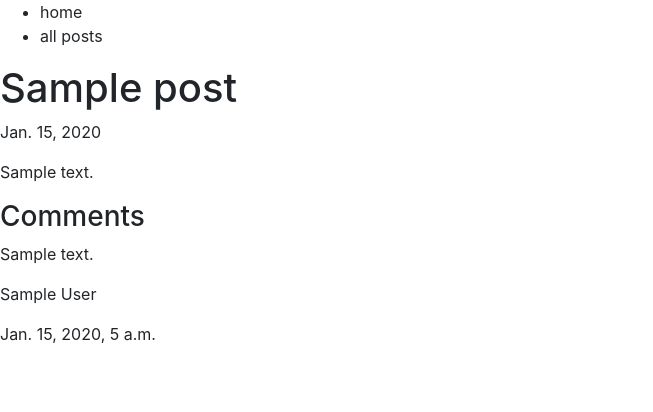
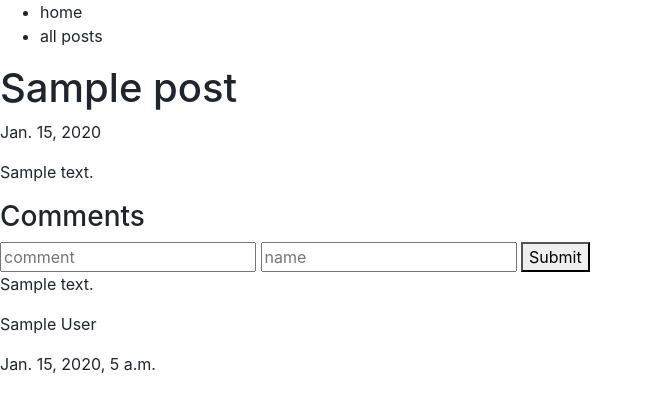
Before and after one commit to rajputd/django-blog-starter, a Django app: page /blog/post/1 in a window 1280 px wide. Shown: the top 412 px of the page, without its empty margins (0-653 px from the left). Run offline with Django 3.2, Linux system fonts and the light colour scheme; tables that the repository leaves empty hold one stand-in row (values such as "Sample post"); some libraries are stand-ins or nearby versions.

Commit message:
Add comment form

```diff
--- a/django_blog_starter/blog/templates/blog/post.html
+++ b/django_blog_starter/blog/templates/blog/post.html
@@ -11,13 +11,26 @@
 
   <div>
     <h3>Comments</h3>
-    {% for comment in post.comment_set.all %}
+
+    {% if error_message %}<p><strong>{{ error_message }}</strong></p>{% endif %}
+
+    <form action="{% url 'blog:submit_comment' post.id %}" method="POST">
+      {% csrf_token %}
+      <input type="text" name="content" placeholder="comment">
+      <input type="text" name="author" placeholder="name">
+      <button type="submit">Submit</button>
+    </form>
+
+    <div>
+      {% for comment in post.comment_set.all %}
       <div>
         <p>{{ comment.content }}</p>
         <p>{{ comment.author }}</p>
         <p>{{ comment.pub_date }}</p>
       </div>
-    {% endfor %}
+      {% endfor %}
+    </div>
+
   </div>
 
 {% endblock %}
--- a/django_blog_starter/blog/urls.py
+++ b/django_blog_starter/blog/urls.py
@@ -5,4 +5,5 @@ app_name = 'blog'
 urlpatterns = [
   path('', views.index, name="index"),
   path('post/<int:post_id>', views.post, name="post"),
+  path('post/<int:post_id>/comment', views.submit_comment, name="submit_comment"),
 ]
--- a/django_blog_starter/blog/views.py
+++ b/django_blog_starter/blog/views.py
@@ -1,5 +1,7 @@
 from django.shortcuts import get_object_or_404, render
-from .models import Post
+from django.utils import timezone
+
+from .models import Comment, Post
 
 # Create your views here.
 def index(request):
@@ -12,3 +14,23 @@ def index(request):
 def post(request, post_id):
   post = get_object_or_404(Post, pk=post_id)
   return render(request, 'blog/post.html', {'post' : post})
+
+def submit_comment(request, post_id):
+  post = get_object_or_404(Post, pk=post_id)
+  try:
+    comment_content = request.POST['content']
+    comment_author = request.POST['author']
+  except (KeyError) as e:
+    return render(request, 'blog/post.html', {
+      'post' : post,
+      'error_message': 'Please fill out the comment form completely'
+    })
+  else:
+    post.comment_set.create(
+      content = comment_content,
+      author=comment_author,
+      pub_date=timezone.now()
+    )
+    return render(request, 'blog/post.html', {
+      'post' : post,
+    })
```
